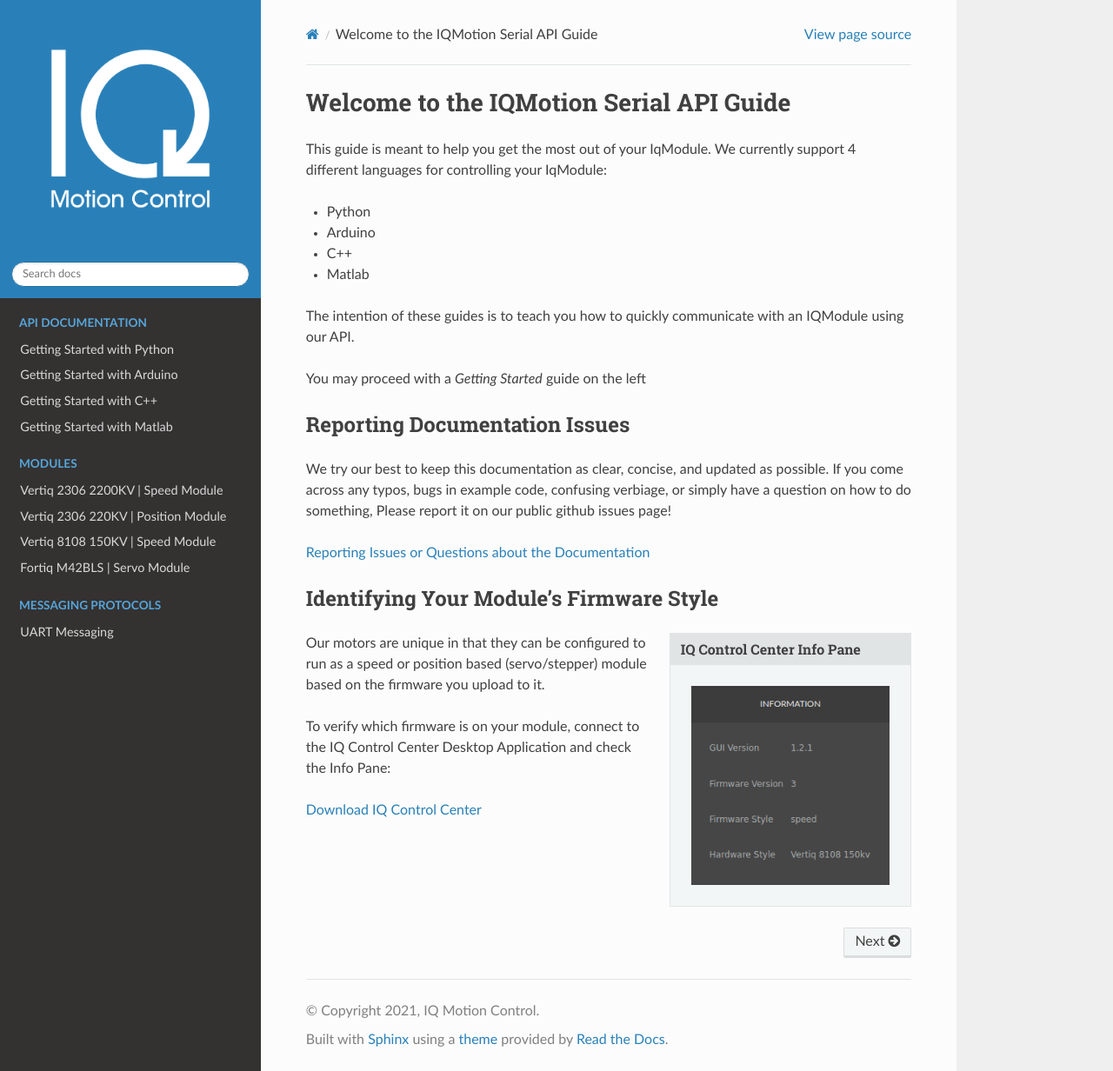
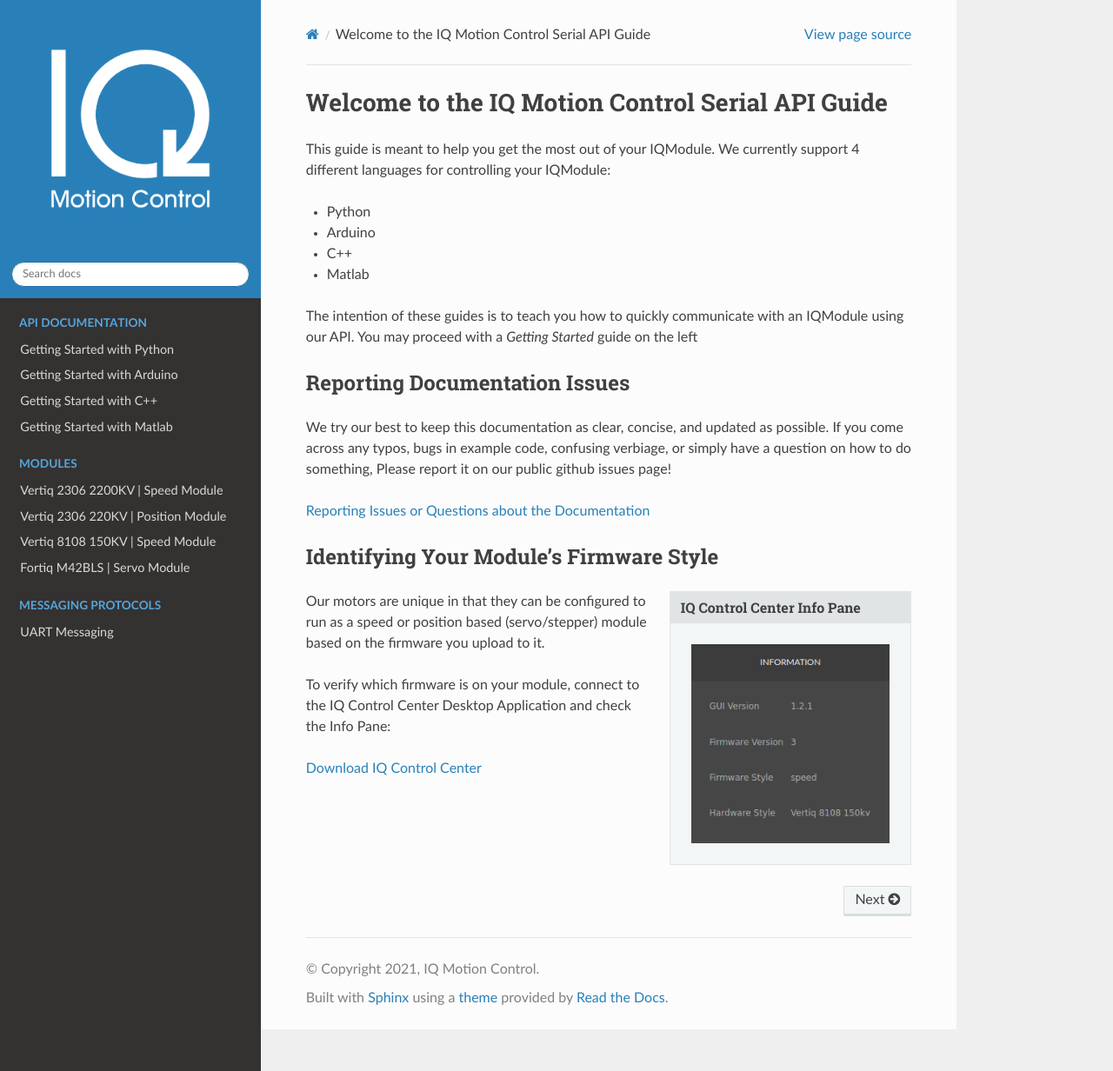
Before and after one commit to iq-motion-control/iq-module-communication-doc, a Sphinx documentation site: the page built from docs/index.rst, in a window 1280 px wide and 1232 px high. Shown: the whole window at 87% size. Built offline with Sphinx 7.4.7 and the Read the Docs theme 2.0.0, drawn with Linux system fonts in a browser that asks for light colours.

Commit message:
updated spelling errors on splash page pt 2

```diff
--- a/docs/index.rst
+++ b/docs/index.rst
@@ -32,11 +32,11 @@
    intro
 
 
-Welcome to the IQMotion Serial API Guide
-========================================
+Welcome to the IQ Motion Control Serial API Guide
+=================================================
 
-This guide is meant to help you get the most out of your IqModule.
-We currently support 4 different languages for controlling your IqModule:
+This guide is meant to help you get the most out of your IQModule.
+We currently support 4 different languages for controlling your IQModule:
 
 * Python
 * Arduino
@@ -44,7 +44,6 @@
 * Matlab
 
 The intention of these guides is to teach you how to quickly communicate with an IQModule using our API.
-
 You may proceed with a `Getting Started` guide on the left
 
 
```
